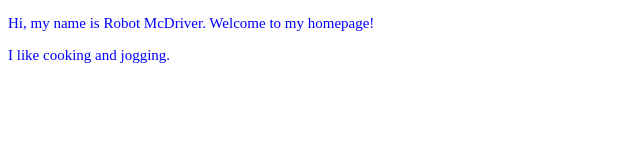
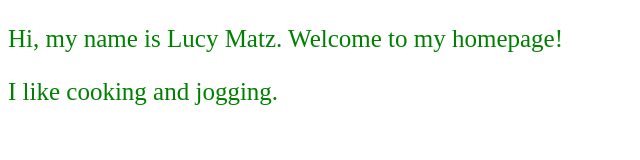
Before and after one commit to zorawar87/csc-wksp-git, a plain HTML site: page index.html in a window 1280 px wide. Shown: the whole page, without its empty margins (0-640 px from the left). Drawn offline with Linux system fonts and the light colour scheme.

Commit message:
Initial commit

```diff
--- a/index.html
+++ b/index.html
@@ -5,15 +5,15 @@
 
     <style>
       p {
-        color: blue;
-        font-size: 15px;
+        color: green;
+        font-size: 25px;
       }
     </style>
   </head>
 
   <body>
     <p>
-      Hi, my name is Robot McDriver. Welcome to my homepage!
+      Hi, my name is Lucy Matz. Welcome to my homepage!
     </p>
 
     <p>
```
